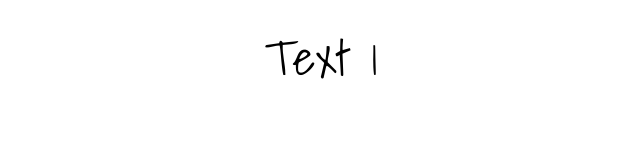
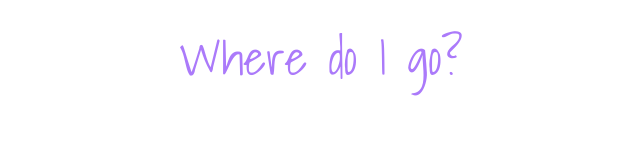
Before and after one commit to Joeyluv03/art109-p2, a plain HTML site: page index.html in a window 1280 px wide. Shown: the whole page, without its empty margins (319-959 px from the left). Drawn offline with Linux system fonts and the light colour scheme.

Commit message:
text change

```diff
--- a/css/style.css
+++ b/css/style.css
@@ -1,3 +1,9 @@
+.shadows-into-light-regular {
+   font-family: "Shadows Into Light", cursive;
+   font-weight: 400;
+   font-style: normal;
+}
+
 html {
    box-sizing: border-box;
    font-size: 62.5%;
@@ -18,11 +24,7 @@ body {
    height: 100%;
 }
 
-.shadows-into-light-regular {
-   font-family: "Shadows Into Light", cursive;
-   font-weight: 400;
-   font-style: normal;
-}
+
 
 body {
    font-size: 1.6rem;
@@ -47,6 +49,7 @@ main {
 #text-1 {
    font-size: 48px;
    margin: 0 auto;
+   color: rgb(171, 122, 250);
 }
 
 .hidden {
--- a/index.html
+++ b/index.html
@@ -18,7 +18,7 @@
         <h1 id="page-title">Title</h1>
     </header> -->
     <main>
-        <div class="text-div" id="text-1">Text 1</div>
+        <div class="text-div" id="text-1">Where do I go?</div>
         <div class="text-div hidden" id="text-2">Text 1</div>
         <div class="text-div hidden" id="text-3">Text 1</div>
         <div class="text-div hidden" id="text-4">Text 1</div>
```
